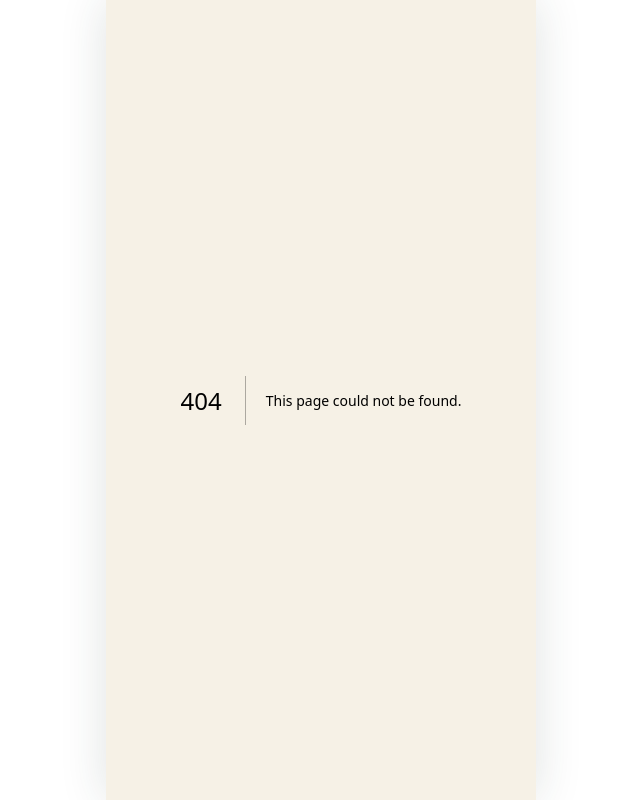
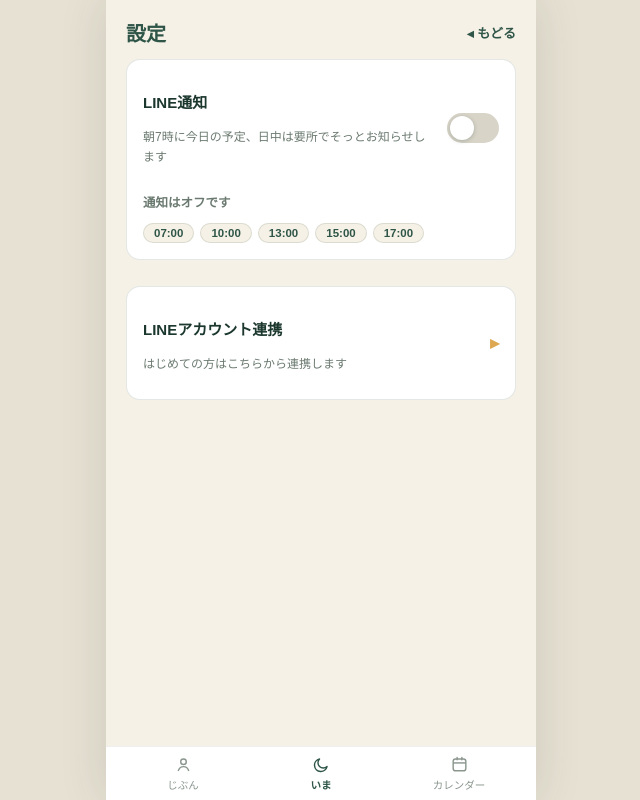
Before and after one commit to shunsukek1214/Jibun_Jikan_Labo, a Next.js app in the folder frontend/: page /settings in a window 1280 px wide. Before the commit this address had no page. Shown: the whole page, without its empty margins (319-959 px from the left). Built offline with nearby package versions, Linux system fonts and the light colour scheme.

Commit message:
no message

```diff
--- /dev/null
+++ b/frontend/app/settings/page.tsx
@@ -0,0 +1,146 @@
+'use client';
+import { useState } from 'react';
+import Link from 'next/link';
+import { Footer } from '../../components';
+
+// ============================================
+// ⑨ 設定画面（新規・2026-07-20 UI変更版）
+// MVPで置くのは「LINE通知のオン/オフ」だけ。
+// 連携の手続きそのもの（LINEログイン〜友だち追加）は
+// 既存の /settings/line で行い、ここは日々の入り口。
+//
+// TODO（結合の次の一手）：
+// ・画面を開いたら GET /api/line/status で連携状態をもらって
+//   トグルの初期値に反映する
+// ============================================
+
+const C = {
+  night: '#1C382E',
+  green: '#2E5548',
+  gold: '#DDA84F',
+  cream: '#F6F1E6',
+  sub: '#6B7A70',
+  line: 'rgba(28,56,46,.12)',
+};
+
+const card: React.CSSProperties = {
+  background: '#fff',
+  border: `1px solid ${C.line}`,
+  borderRadius: 14,
+  padding: '16px 16px',
+  marginBottom: 14,
+};
+
+export default function SettingsPage() {
+  const [lineOn, setLineOn] = useState(false);
+
+  return (
+    <>
+      <main className="day" style={{ paddingBottom: 90 }}>
+        {/* ヘッダー */}
+        <header className="day-head" style={{ alignItems: 'center' }}>
+          <div>
+            <h1>設定</h1>
+          </div>
+          <Link
+            href="/morning"
+            style={{ fontSize: 13, fontWeight: 700, color: C.green, textDecoration: 'none' }}
+          >
+            ◂ もどる
+          </Link>
+        </header>
+
+        {/* LINE通知のオン/オフ */}
+        <section style={card}>
+          <div style={{ display: 'flex', alignItems: 'center', justifyContent: 'space-between' }}>
+            <div>
+              <p style={{ fontWeight: 800, color: C.night, fontSize: 15 }}>LINE通知</p>
+              <p style={{ fontSize: 12, color: C.sub, marginTop: 4, lineHeight: 1.7 }}>
+                朝7時に今日の予定、日中は要所でそっとお知らせします
+              </p>
+            </div>
+
+            {/* トグルスイッチ */}
+            <button
+              onClick={() => setLineOn(!lineOn)}
+              aria-label="LINE通知の切り替え"
+              style={{
+                width: 52,
+                height: 30,
+                borderRadius: 999,
+                border: 'none',
+                cursor: 'pointer',
+                flexShrink: 0,
+                marginLeft: 12,
+                background: lineOn ? C.gold : '#D8D4C8',
+                position: 'relative',
+                transition: 'background .2s',
+              }}
+            >
+              <span
+                style={{
+                  position: 'absolute',
+                  top: 3,
+                  left: lineOn ? 25 : 3,
+                  width: 24,
+                  height: 24,
+                  borderRadius: '50%',
+                  background: '#fff',
+                  boxShadow: '0 1px 4px rgba(28,56,46,.25)',
+                  transition: 'left .2s',
+                }}
+              />
+            </button>
+          </div>
+
+          {/* 状態の一言 */}
+          <p style={{ fontSize: 12.5, fontWeight: 700, marginTop: 12, color: lineOn ? C.green : C.sub }}>
+            {lineOn ? '通知はオンです' : '通知はオフです'}
+          </p>
+
+          {/* 通知時刻（表示のみ） */}
+          <div style={{ display: 'flex', gap: 6, flexWrap: 'wrap', marginTop: 10 }}>
+            {['07:00', '10:00', '13:00', '15:00', '17:00'].map((t) => (
+              <span
+                key={t}
+                style={{
+                  fontSize: 11.5,
+                  fontWeight: 700,
+                  color: C.green,
+                  background: C.cream,
+                  border: `1px solid ${C.line}`,
+                  borderRadius: 999,
+                  padding: '3px 10px',
+                }}
+              >
+                {t}
+              </span>
+            ))}
+          </div>
+        </section>
+
+        {/* アカウント連携の入口（手続きは既存の画面で） */}
+        <section style={card}>
+          <Link
+            href="/settings/line"
+            style={{
+              display: 'flex',
+              alignItems: 'center',
+              justifyContent: 'space-between',
+              textDecoration: 'none',
+            }}
+          >
+            <div>
+              <p style={{ fontWeight: 800, color: C.night, fontSize: 15 }}>LINEアカウント連携</p>
+              <p style={{ fontSize: 12, color: C.sub, marginTop: 4 }}>
+                はじめての方はこちらから連携します
+              </p>
+            </div>
+            <span style={{ color: C.gold, fontWeight: 900, fontSize: 18 }}>▸</span>
+          </Link>
+        </section>
+      </main>
+      <Footer />
+    </>
+  );
+}
--- a/frontend/components.tsx
+++ b/frontend/components.tsx
@@ -67,11 +67,12 @@
   </svg>
 );
 
-// ---- ヘッダー右上の（記録・設定）ボタン ※画面はまだ無いので飾り ----
+// ---- ヘッダー右上の（記録・設定）ボタン ----
+// 歯車は設定画面（/settings）へ。記録の画面はまだ無いので飾り。
 export const HeaderIcons = () => (
   <div className="hicons">
     <span className="hicon"><HistoryIcon /></span>
-    <span className="hicon"><GearIcon /></span>
+    <Link href="/settings" className="hicon" aria-label="設定"><GearIcon /></Link>
   </div>
 );
 
```
Also changed, not shown: frontend/app/morning/page.tsx (+11 -12 lines), 1 other file (tests, documents, lock files or other folders).
